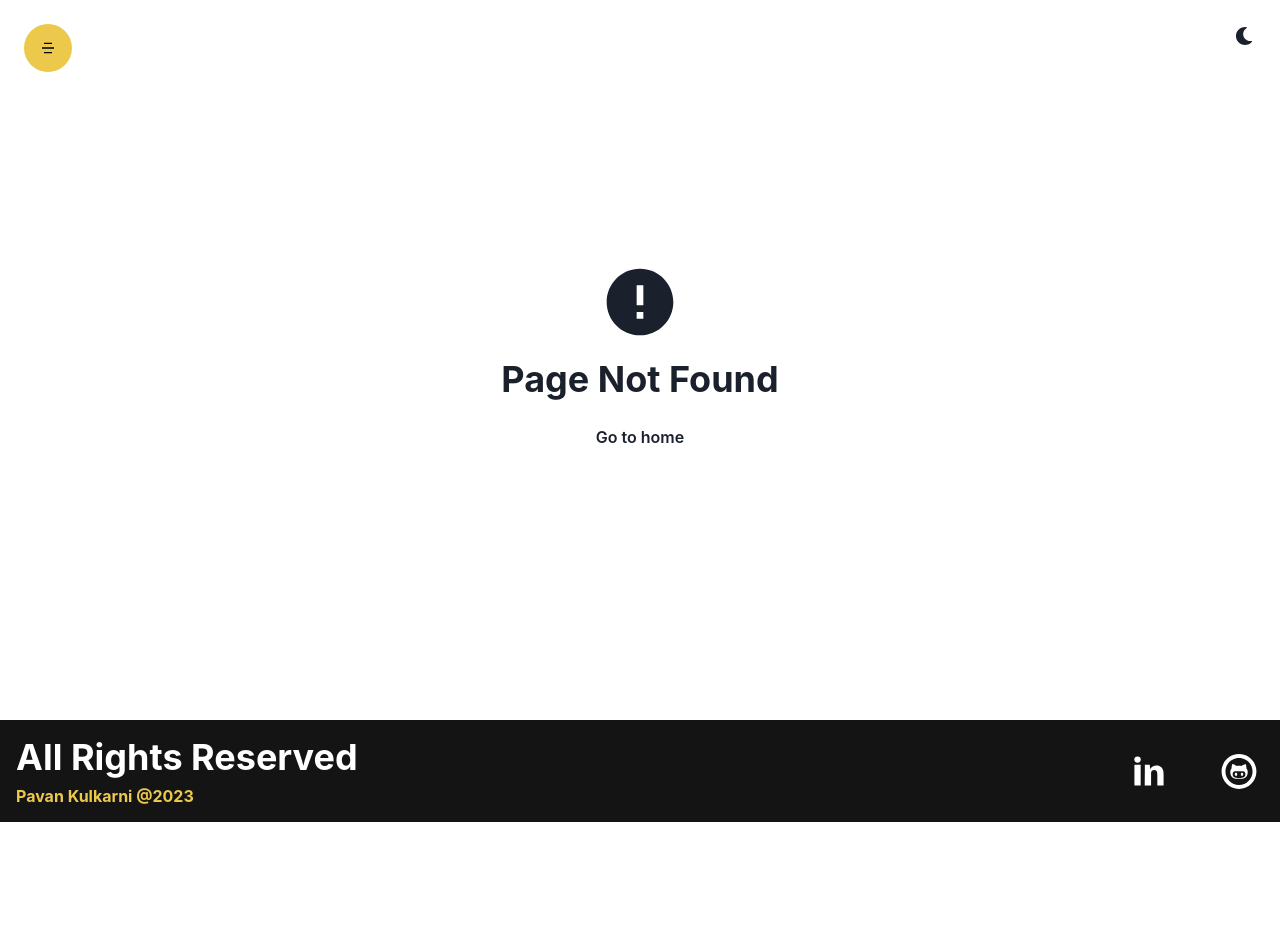
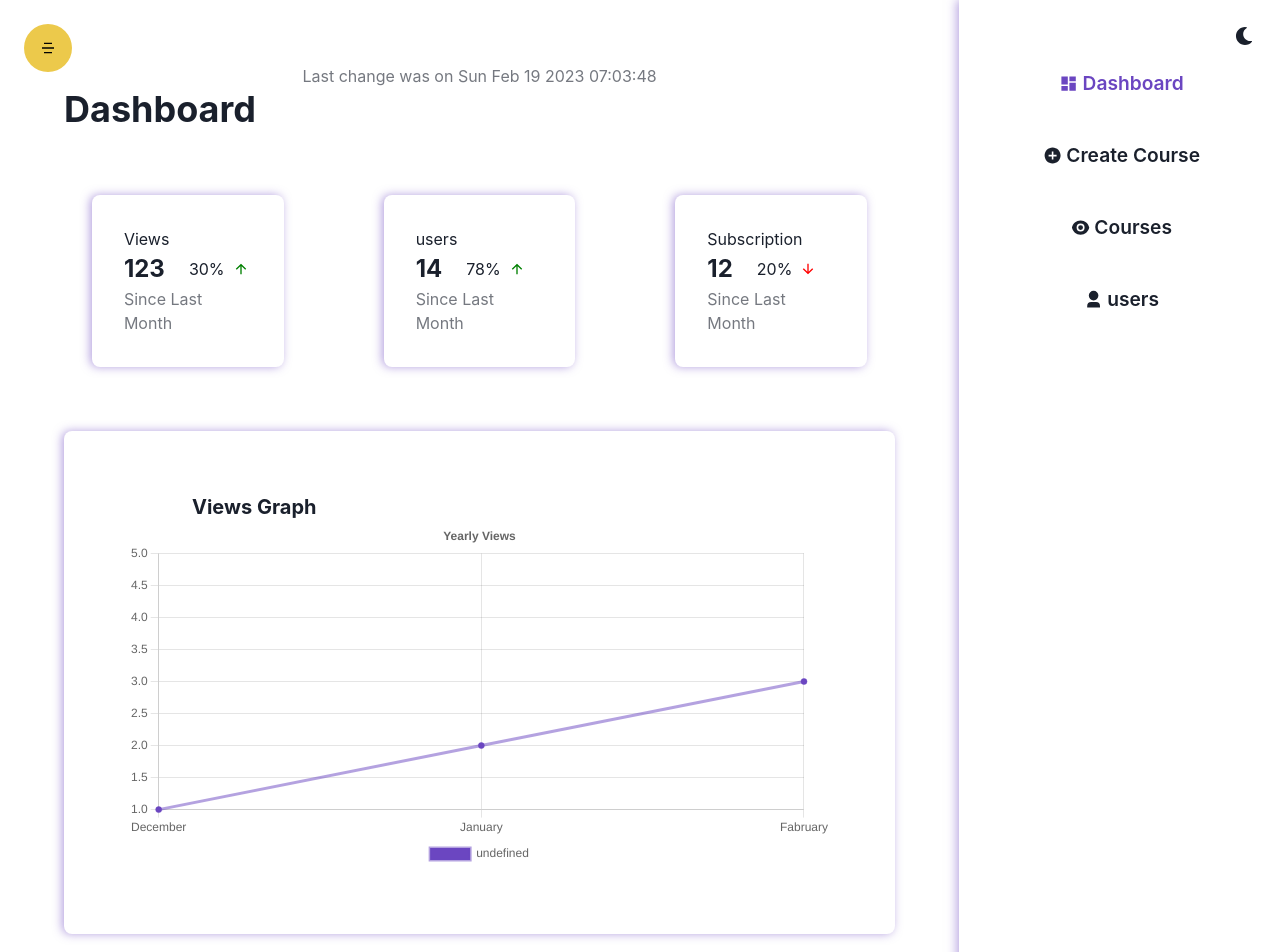
Before and after one commit to pavandeveloperr/TechMate, a React (Create React App) app in the folder techmate-frontend/: page /admin/dashboard in a window 1280 px wide. Before the commit this address had no page. Shown: the top 952 px of the page. Before the commit the page ends 822 px from the top, so only its background shows below. Built offline with nearby package versions, Linux system fonts and the light colour scheme.

Commit message:
feat : admin dashboard

```diff
--- a/techmate-frontend/src/App.js
+++ b/techmate-frontend/src/App.js
@@ -19,6 +19,10 @@
 import Profile from './components/Profile/Profile';
 import ChangePassword from './components/Profile/ChangePassword';
 import UpdateProfile from './components/Profile/UpdateProfile';
+import Dashboard from './components/Admin/Dashboard/Dashboard';
+import CreateCourse from './components/Admin/CreateCourse/CreateCourse';
+import AdminCourses from './components/Admin/AdminCourses/AdminCourses';
+import Users from './components/Admin/Users/Users';
 
 function App() {
 
@@ -53,6 +57,13 @@
         <Route path='/*' element={<NotFound />}/>
         <Route path='/paymentsuccess' element={<PaymentSuccess />}/>
         <Route path='/paymentfail' element={<PaymentFail />}/>
+
+        {/* Admin Routes */}
+        <Route path='/admin/dashboard' element={<Dashboard />}/>
+        <Route path='/admin/createcourse' element={<CreateCourse />}/>
+        <Route path='/admin/courses' element={<AdminCourses />}/>
+        <Route path='/admin/users' element={<Users />}/>
+
       </Routes>
         <Footer />
     </Router>
--- /dev/null
+++ b/techmate-frontend/src/components/Admin/AdminCourses/AdminCourses.jsx
@@ -0,0 +1,19 @@
+import { Box, Grid } from '@chakra-ui/react'
+import React from 'react'
+import cursor from '../../../assets/images/cursor.png'
+import Sidebar from '../Sidebar'
+
+const AdminCourses = () => {
+  return (
+    <Grid
+    css={{ cursor: `url(${cursor}), default` }}
+    minH={'100vh'} templateColumns={['1fr', '5fr 1fr']}>
+
+    <Box></Box>
+
+    <Sidebar />
+</Grid>
+  )
+}
+
+export default AdminCourses
--- /dev/null
+++ b/techmate-frontend/src/components/Admin/CreateCourse/CreateCourse.jsx
@@ -0,0 +1,19 @@
+import { Box, Grid } from '@chakra-ui/react'
+import React from 'react'
+import cursor from '../../../assets/images/cursor.png'
+import Sidebar from '../Sidebar'
+
+const CreateCourse = () => {
+  return (
+    <Grid
+    css={{ cursor: `url(${cursor}), default` }}
+    minH={'100vh'} templateColumns={['1fr', '5fr 1fr']}>
+
+    <Box></Box>
+
+    <Sidebar />
+</Grid>
+  )
+}
+
+export default CreateCourse
--- /dev/null
+++ b/techmate-frontend/src/components/Admin/Dashboard/Chart.js
@@ -0,0 +1,113 @@
+import React from 'react';
+import {
+  Chart as ChartJS,
+  CategoryScale,
+  LinearScale,
+  PointElement,
+  LineElement,
+  Title,
+  Tooltip,
+  ArcElement,
+  Legend,
+} from 'chart.js';
+import { Line, Doughnut } from 'react-chartjs-2';
+
+ChartJS.register(
+  CategoryScale,
+  LinearScale,
+  PointElement,
+  LineElement,
+  Title,
+  Tooltip,
+  ArcElement,
+  Legend
+);
+
+export const LineChart = () => {
+  const labels = getLastYearMonths();
+
+  const options = {
+    responsive: true,
+    plugins: {
+      legend: {
+        position: 'bottom',
+      },
+      title: {
+        display: true,
+        text: 'Yearly Views',
+      },
+    },
+  };
+
+  const data = {
+    labels,
+    datasets: [
+      {
+        labels: 'Views',
+        data: [1, 2, 3, 4, 5],
+        borderColor: 'rgba(107,70,193,0.5)',
+        backgroundColor: '#6b46c1',
+      },
+    ],
+  };
+
+  return <Line options={options} data={data} />;
+};
+
+export const DoughnutChart = () => {
+  const data = {
+    labels: ['Subscribed', 'Not Subscribed'],
+    datasets: [
+      {
+        labels: 'Views',
+        data: [3, 20],
+        borderColor: ['rgba(62,12,171)', 'rgba(214,43,129)'],
+        backgroundColor: ['rgba(62,12,171,0.3)', 'rgba(214,43,129,0.3)'],
+        borderWidth: 1,
+      },
+    ],
+  };
+
+  return <Doughnut data={data} />;
+};
+
+
+
+function getLastYearMonths(){
+
+    const labels = [];
+
+    const months = [
+        'January',
+        'Fabruary',
+        'March',
+        'April',
+        'May',
+        'June',
+        'July',
+        'August',
+        'September',
+        'October',
+        'November',
+        'December',
+
+    ];
+
+    const currentMonth = new Date().getMonth();
+    const remain = 11 - currentMonth;
+
+    for (let i = currentMonth; i < months.length; i--) {
+        const element = months[i];
+        labels.unshift(element);
+        if (i === 0) break;
+    }
+
+    for (let  i = 11 ;i > remain; i--) {
+        if(i === currentMonth) break;
+        const element = months[i];
+        labels.unshift(element);
+
+    }
+
+    return labels;
+}
--- /dev/null
+++ b/techmate-frontend/src/components/Admin/Dashboard/Dashboard.jsx
@@ -0,0 +1,131 @@
+import { Box, Grid, Heading, HStack, Progress, Stack, Text } from '@chakra-ui/react';
+import React from 'react';
+import { RiArrowDownLine, RiArrowUpLine } from 'react-icons/ri';
+import cursor from '../../../assets/images/cursor.png';
+import Sidebar from '../Sidebar';
+import { DoughnutChart, LineChart } from './Chart';
+
+const Databox = ({ title, qty, qtyPercentage, profit }) => (
+    <Box
+        w={['full', '20%']}
+        boxShadow={'-2px 0 10px rgba(107,70,193,0.5)'}
+        p='8' borderRadius={'lg'}
+    >
+        <Text>
+            {title}
+        </Text>
+
+        <HStack spacing={'6'}>
+            <Text children={qty} fontSize={'2xl'} fontWeight='bold' />
+
+            <HStack>
+                <Text>
+                    {`${qtyPercentage}%`}
+                </Text>
+
+                {profit ? <RiArrowUpLine color='green' /> : (
+                    <RiArrowDownLine color='red' />
+                )}
+
+            </HStack>
+        </HStack>
+
+        <Text opacity={0.6} children={"Since Last Month"} />
+    </Box>
+)
+
+const Bar = ({ title, value, profit }) => (
+    <Box py={'4'} px={['0', '20']}>
+        <Heading size={'sm'} mb='2'>
+            {title}
+        </Heading>
+
+        <HStack alignItems={'center'} w={'full'}>
+            <Text children={profit ? "0%" : `-${value}%`} />
+            <Progress w={'full'} value={profit ? value : 0} colorScheme='purple' />
+            <Text children={`${value > 100 ? value : 100}%`} />
+        </HStack>
+    </Box>
+)
+
+const Dashboard = () => {
+    return (
+        <Grid
+            css={{ cursor: `url(${cursor}), default` }}
+            minH={'100vh'}
+            templateColumns={['1fr', '5fr 1fr']}
+        >
+            <Box boxSizing={'border-box'} py="16" px={['4', '0']}>
+                <Text textAlign={'center'} opacity={0.6}>
+                    {`Last change was on ${String(new Date()).split('G')[0]}`}
+                </Text>
+
+
+                <Heading ml={['0', '16']} mb='16' textAlign={['center', 'left']}>
+                    Dashboard
+                </Heading>
+
+
+                <Stack direction={['column', 'row']} minH='24' justifyContent={'space-evenly'}>
+                    <Databox title="Views" qty={123} qtyPercentage={30} profit={true} />
+                    <Databox title="users" qty={14} qtyPercentage={78} profit={true} />
+                    <Databox title="Subscription" qty={12} qtyPercentage={20} profit={false} />
+                </Stack>
+
+                <Box
+                    m={['0', '16']}
+                    borderRadius='lg'
+                    p={['0', '16']}
+                    mt={['4', '16']}
+                    boxShadow={'-2px 0 10px rgba(107,70,193,0.5)'}
+                >
+
+                    <Heading textAlign={['center', 'left']}
+                        pt={['8', '0']} size='md'
+                        ml={['0', '16']}
+                    >
+
+                        Views Graph
+                    </Heading>
+
+                    {/* Line graph here */}
+                    <LineChart />
+                </Box>
+
+                <Grid templateColumns={['1fr', '2fr 1fr']}>
+                    <Box p={'4'}>
+                        <Heading
+                            textAlign={['center', 'left']}
+                            size='md'
+                            my='8'
+                            ml={['0', '16']}
+                        >
+                            Progress Bar
+                        </Heading>
+
+                        <Box>
+                            <Bar profit={true} title="views" value={30} />
+                            <Bar profit={true} title="users" value={78} />
+                            <Bar profit={false} title="subscription" value={20} />
+                        </Box>
+                    </Box>
+
+                    <Box p={['0', '16']} boxSizing={'border-box'} py={'4'}>
+
+                        <Heading textAlign={'center'} size='md' mb={'4'}>
+                            Users
+                        </Heading>
+                        {/* Doughnut graph */}
+                        <DoughnutChart />
+                    </Box>
+                </Grid>
+
+            </Box>
+
+
+            <Sidebar />
+        </Grid>
+    );
+};
+
+export default Dashboard;
--- /dev/null
+++ b/techmate-frontend/src/components/Admin/Sidebar.jsx
@@ -0,0 +1,61 @@
+import { Button, VStack } from '@chakra-ui/react';
+import React from 'react';
+import {
+  RiAddCircleFill,
+  RiDashboardFill,
+  RiEyeFill,
+  RiUser3Fill,
+} from 'react-icons/ri';
+import { Link, useLocation } from 'react-router-dom';
+
+const Sidebar = () => {
+  const location = useLocation();
+  return (
+    <VStack
+      spacing={'8'}
+      padding="16"
+      boxShadow={'-2px 0 10px rgba(107,70,193,0.5)'}
+    >
+      <LinkButton
+        Icon={RiDashboardFill}
+        text="Dashboard"
+        url={'dashboard'}
+        active={location.pathname === "/admin/dashboard"}
+      />
+      <LinkButton
+        Icon={RiAddCircleFill}
+        text="Create Course"
+        url={'createcourse'}
+        active={location.pathname === "/admin/createcourse"}
+      />
+      <LinkButton
+        Icon={RiEyeFill}
+        text="Courses"
+        url={'courses'}
+        active={location.pathname === "/admin/courses"} />
+      <LinkButton
+        Icon={RiUser3Fill}
+        text="users"
+        url={'users'}
+        active={location.pathname === "/admin/users"}
+      />
+    </VStack>
+  );
+};
+
+export default Sidebar;
+
+function LinkButton({ url, Icon, text, active }) {
+  return (
+    <Link to={`/admin/${url}`}>
+      <Button
+        fontSize={'larger'}
+        variant="ghost"
+        colorScheme={active ? 'purple' : ''}
+      >
+        <Icon style={{ margin: '4px' }} />
+        {text}
+      </Button>
+    </Link>
+  );
+}
--- /dev/null
+++ b/techmate-frontend/src/components/Admin/Users/Users.jsx
@@ -0,0 +1,18 @@
+import { Box, Grid } from '@chakra-ui/react'
+import React from 'react'
+import cursor from '../../../assets/images/cursor.png'
+import Sidebar from '../Sidebar'
+
+const Users = () => {
+  return (
+    <Grid
+    css={{ cursor: `url(${cursor}), default` }}
+    minH={'100vh'} templateColumns={['1fr', '5fr 1fr']}>
+
+    <Box></Box>
+
+    <Sidebar />
+</Grid>
+  )
+}
+export default Users
--- a/techmate-frontend/src/components/layout/Header/Header.jsx
+++ b/techmate-frontend/src/components/layout/Header/Header.jsx
@@ -27,7 +27,7 @@
 
 
     // authentication variables
-    const isAuthenticated = false;
+    const isAuthenticated = true;
     const user = {
         role: 'admin',
     };
```
Also changed, not shown: techmate-frontend/src/assets/images/cursor.png (added).
